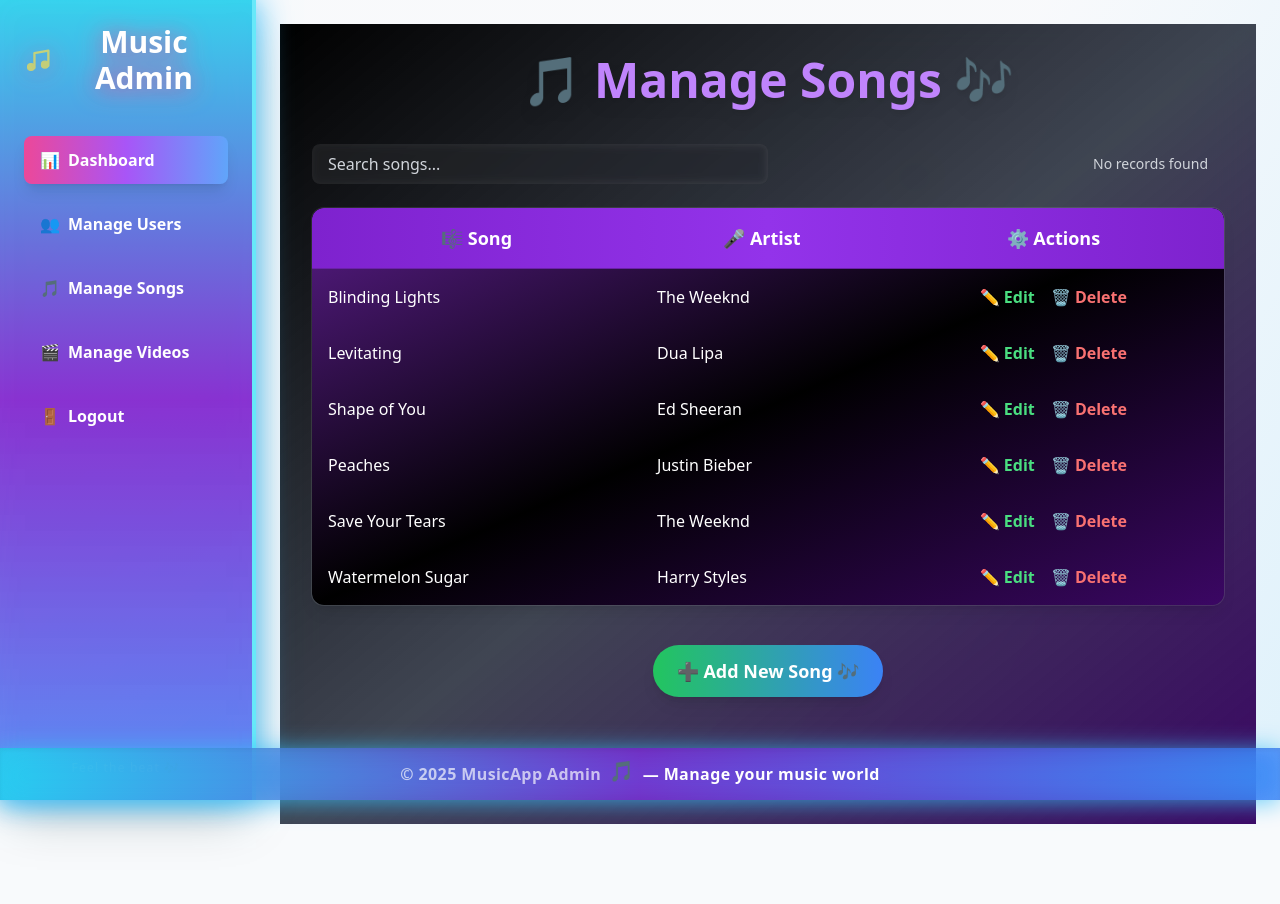
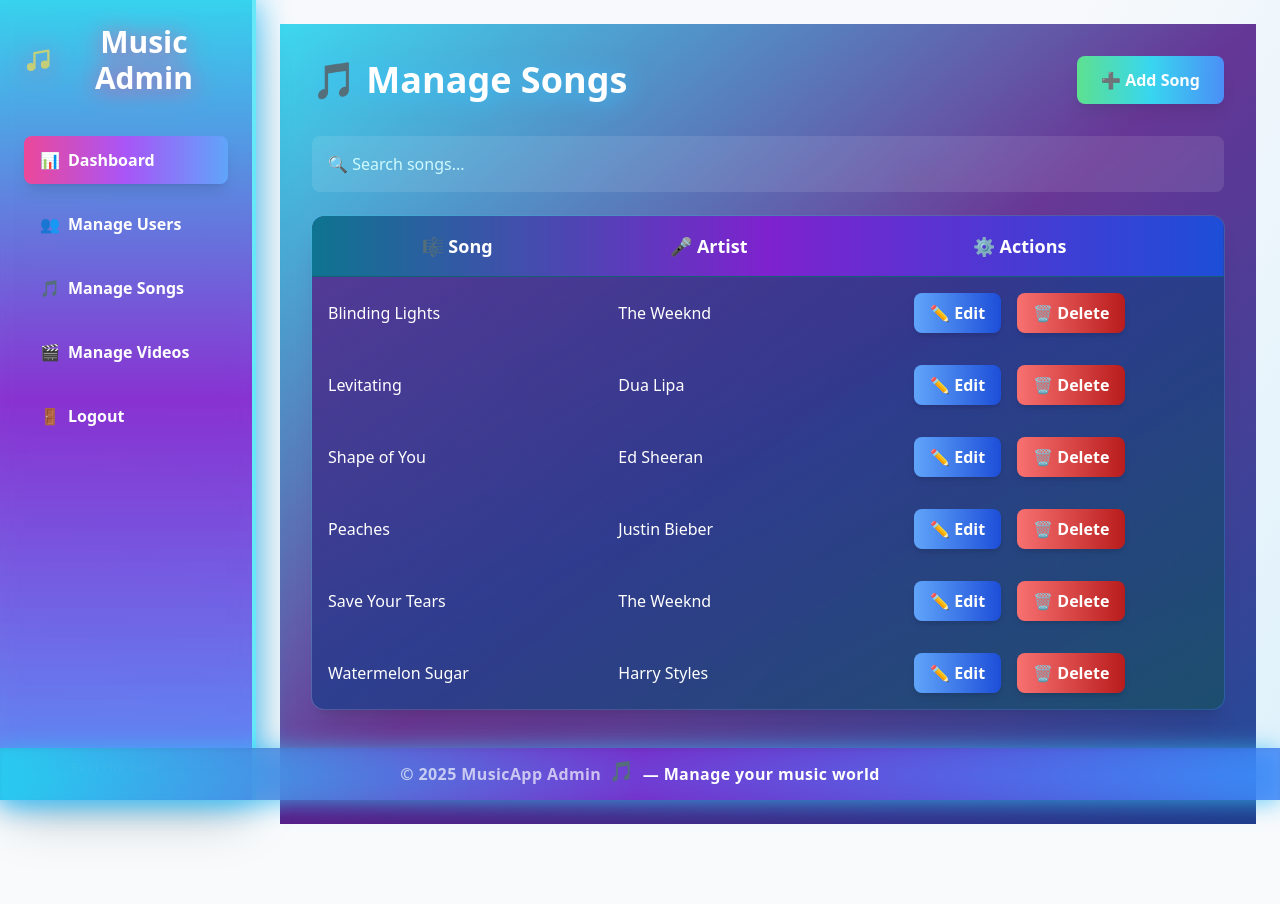
Before and after one commit to BoradDenish/django_music_app, a Django app: page /a/songs in a window 1280 px wide. Run offline with Django 5.2, Linux system fonts and the light colour scheme; some libraries are stand-ins or nearby versions.

Commit message:
change user and song design

```diff
--- a/music_admin/urls.py
+++ b/music_admin/urls.py
@@ -20,8 +20,8 @@ urlpatterns = [
     path('songs', views.admin_songs, name='admin_songs'),
     path('video', views.admin_video, name='admin_video'),
 
-    # path('songs/edit/<int:song_id>', views.edit_song, name='edit_song'),
-    # path('songs/delete/<int:song_id>', views.delete_song, name='delete_song'),
-    # path('songs/add', views.add_song, name='add_song'),
+    path('songs/add', views.add_song, name='add_song'),
+    path('songs/edit/<int:song_id>', views.edit_song, name='edit_song'),
+    path('songs/delete/<int:song_id>', views.delete_song, name='delete_song'),
 ]
 urlpatterns += static(settings.MEDIA_URL, document_root=settings.MEDIA_ROOT)
--- a/music_admin/views.py
+++ b/music_admin/views.py
@@ -55,12 +55,12 @@ def admin_dashboard(request):
 def admin_songs(request):
     # songs = Song.objects.all()
     songs = [
-        {"title": "Blinding Lights", "artist": "The Weeknd", "cover": "songs/blinding_lights.jpg"},
-        {"title": "Levitating", "artist": "Dua Lipa", "cover": "songs/levitating.jpg"},
-        {"title": "Shape of You", "artist": "Ed Sheeran", "cover": "songs/shape_of_you.jpg"},
-        {"title": "Peaches", "artist": "Justin Bieber", "cover": "songs/peaches.jpg"},
-        {"title": "Save Your Tears", "artist": "The Weeknd", "cover": "songs/save_your_tears.jpg"},
-        {"title": "Watermelon Sugar", "artist": "Harry Styles", "cover": "songs/watermelon_sugar.jpg"},
+        {"id": 1, "title": "Blinding Lights", "artist": "The Weeknd", "cover": "songs/blinding_lights.jpg"},
+        {"id": 2, "title": "Levitating", "artist": "Dua Lipa", "cover": "songs/levitating.jpg"},
+        {"id": 3, "title": "Shape of You", "artist": "Ed Sheeran", "cover": "songs/shape_of_you.jpg"},
+        {"id": 4, "title": "Peaches", "artist": "Justin Bieber", "cover": "songs/peaches.jpg"},
+        {"id": 5, "title": "Save Your Tears", "artist": "The Weeknd", "cover": "songs/save_your_tears.jpg"},
+        {"id": 6, "title": "Watermelon Sugar", "artist": "Harry Styles", "cover": "songs/watermelon_sugar.jpg"},
     ]
     return render(request, "admin/songs/admin_songs.html", {"songs": songs})
 
@@ -69,3 +69,27 @@ def delete_user(request):
 
 def admin_video(request):
     return render(request, "admin/videos/admin_videos.html")
+
+def add_song(request):
+    if request.method == "POST":
+        # Here you would handle the form submission to add a new song
+        # For now, we will just show a success message
+        messages.success(request, "Song added successfully!")
+        return redirect('admin_songs')  # Redirect to the songs page after adding
+
+    return render(request, "admin/songs/add_song.html")  # Render the add song form
+
+def edit_song(request, song_id):
+    # Here you would fetch the song by ID and handle the form submission
+    # For now, we will just show a success message
+    if request.method == "POST":
+        messages.success(request, "Song edited successfully!")
+        return redirect('admin_songs')  # Redirect to the songs page after editing
+
+    return render(request, "admin/songs/edit_song.html", {"song_id": song_id})  # Render the edit song form
+
+def delete_song(request, song_id):
+    # Here you would handle the deletion of the song by ID
+    # For now, we will just show a success message
+    messages.success(request, "Song deleted successfully!")
+    return redirect('admin_songs')  # Redirect to the songs page after deletion
--- a/templates/admin/songs/admin_songs.html
+++ b/templates/admin/songs/admin_songs.html
@@ -1,57 +1,46 @@
 {% extends 'admin/layout/admin_base.html' %}
-
-{% block title %}Manage Songs{% endblock %}
+{% block title %}🎵 Manage Songs{% endblock %}
 
 {% block content %}
-<div class="min-h-screen p-8 bg-gradient-to-br from-black via-gray-900/80 to-purple-950 text-white backdrop-blur-lg">
+<div class="min-h-screen p-8 bg-gradient-to-br from-cyan-400 via-purple-900 to-blue-900 text-white">
 
-    <h1 class="text-4xl md:text-5xl font-extrabold text-center mb-10 text-purple-400 drop-shadow-lg">
-        🎵 Manage Songs 🎶
-    </h1>
-
-    <div class="flex justify-between items-center mb-6">
-        <input type="text" placeholder="Search songs..." class="w-full md:w-1/2 px-4 py-2 bg-white/10 text-white placeholder-gray-300 rounded-lg backdrop-blur-sm focus:outline-none focus:ring-2 focus:ring-purple-500">
-
-        <div class="flex gap-4 items-center text-sm text-gray-300">
-            {% if songs.paginator.count > 0 %}
-                Showing {{ songs.start }} to {{ songs.end }} of {{ songs.paginator.count }} records
-            {% else %}
-                No records found
-            {% endif %}
-
-            <div class="flex gap-2">
-                {% if songs.has_previous %}
-                <a href="?page={{ songs.previous_page_number }}" class="px-4 py-2 bg-purple-600 text-white rounded-lg hover:bg-purple-500 transition">Previous</a>
-                {% endif %}
-                {% if songs.has_next %}
-                <a href="?page={{ songs.next_page_number }}" class="px-4 py-2 bg-purple-600 text-white rounded-lg hover:bg-purple-500 transition">Next</a>
-                {% endif %}
-            </div>
-        </div>
+    <div class="flex justify-between items-center mb-8">
+        <h1 class="text-4xl font-bold flex items-center gap-2 drop-shadow-[0_2px_12px_#38bdf8]">🎵 Manage Songs</h1>
+        <a href="{% url 'add_song' %}" class="px-6 py-3 bg-gradient-to-r from-green-400 via-cyan-400 to-blue-500 hover:scale-105 transition-transform text-white rounded-lg shadow-lg flex items-center gap-2 font-semibold">
+            ➕ Add Song
+        </a>
     </div>
 
-    <div class="overflow-hidden rounded-xl shadow-lg ring-1 ring-white/10 backdrop-blur-md">
-        <table class="w-full bg-gradient-to-br from-purple-900 via-black to-purple-950 text-white rounded-xl overflow-hidden">
+    <form method="get" class="mb-6">
+        <input type="text" name="search" value="{{ search_query }}" placeholder="🔍 Search songs..."
+            class="w-full p-4 rounded-lg bg-white/10 text-white placeholder-cyan-100 backdrop-blur-sm focus:outline-none focus:ring-2 focus:ring-cyan-400">
+    </form>
+
+    <div class="overflow-hidden rounded-xl shadow-xl ring-1 ring-cyan-400/20 backdrop-blur-md bg-white/5">
+        <table class="w-full bg-gradient-to-br from-purple-900/80 via-blue-900/80 to-cyan-900/80 text-white rounded-xl overflow-hidden">
             <thead>
-                <tr class="bg-gradient-to-r from-purple-700 via-purple-600 to-purple-700 text-white text-lg">
-                    <th class="p-4 border-b border-purple-800">🎼 Song</th>
-                    <th class="p-4 border-b border-purple-800">🎤 Artist</th>
-                    <th class="p-4 text-center border-b border-purple-800">⚙️ Actions</th>
+                <tr class="bg-gradient-to-r from-cyan-700 via-purple-700 to-blue-700 text-white text-lg">
+                    <th class="p-4 border-b border-cyan-800">🎼 Song</th>
+                    <th class="p-4 border-b border-cyan-800">🎤 Artist</th>
+                    <th class="p-4 text-center border-b border-cyan-800">⚙️ Actions</th>
                 </tr>
             </thead>
             <tbody>
                 {% for song in songs %}
-                <tr class="hover:bg-purple-800 transition-all duration-300">
+                <tr class="hover:bg-cyan-800/60 transition-all duration-300">
                     <td class="p-4 font-medium">{{ song.title }}</td>
                     <td class="p-4 font-medium">{{ song.artist }}</td>
                     <td class="p-4 text-center flex justify-center gap-4">
-                        <button onclick="openModal('editSongModal', '{{ song.title }}', '{{ song.artist }}')" class="text-green-400 hover:text-green-300 font-semibold transition">✏️ Edit</button>
-                        <button onclick="openModal('deleteConfirmModal', '{{ song.id }}')" class="text-red-400 hover:text-red-300 font-semibold transition">🗑️ Delete</button>
+                        <a href="{% url 'edit_song' song.id %}" class="px-4 py-2 bg-gradient-to-r from-blue-400 to-blue-700 text-white rounded-lg shadow-md hover:scale-105 transition font-semibold">✏️ Edit</a>
+                        <form method="POST" action="{% url 'delete_song' song.id %}" onsubmit="return confirm('Are you sure you want to delete this song?');">
+                            {% csrf_token %}
+                            <button type="submit" class="px-4 py-2 bg-gradient-to-r from-red-400 to-red-700 text-white rounded-lg shadow-md hover:scale-105 transition font-semibold">🗑️ Delete</button>
+                        </form>
                     </td>
                 </tr>
                 {% empty %}
                 <tr>
-                    <td colspan="3" class="p-6 text-center text-gray-400 text-lg bg-purple-800 rounded-lg">
+                    <td colspan="3" class="p-6 text-center text-cyan-200 text-lg bg-cyan-800/60 rounded-lg">
                         🚫 No songs found. Add some music!
                     </td>
                 </tr>
@@ -59,75 +48,5 @@
             </tbody>
         </table>
     </div>
-
-    <div class="text-center mt-10">
-        <button onclick="openModal('addSongModal')" class="inline-flex items-center gap-2 px-6 py-3 bg-gradient-to-r from-green-500 to-blue-500 hover:from-green-400 hover:to-blue-400 rounded-full shadow-lg text-white font-bold text-lg transition transform hover:scale-110">
-            ➕ Add New Song 🎶
-        </button>
-    </div>
 </div>
-
-<!-- Add Song Modal -->
-<div id="addSongModal" class="fixed inset-0 bg-black/60 hidden items-center justify-center">
-    <div class="bg-gray-800 p-8 rounded-lg w-96 shadow-xl transform transition-all scale-95">
-        <div class="flex justify-between items-center mb-4">
-            <h2 class="text-xl font-bold text-white">➕ Add Song</h2>
-            <button onclick="closeModal('addSongModal')" class="text-white text-2xl">❌</button>
-        </div>
-        <input type="text" placeholder="🎵 Song Title" class="w-full mb-4 p-3 bg-gray-700 text-white rounded-lg placeholder-gray-400">
-        <input type="text" placeholder="🎤 Artist" class="w-full mb-4 p-3 bg-gray-700 text-white rounded-lg placeholder-gray-400">
-        <input type="file" accept="audio/*" class="w-full mb-4 p-3 bg-gray-700 text-white rounded-lg">
-        <div class="flex justify-end gap-4">
-            <button onclick="closeModal('addSongModal')" class="px-4 py-2 bg-gray-600/80 text-white rounded-lg">Cancel</button>
-            <button class="px-4 py-2 bg-green-600/80 text-white rounded-lg">Save</button>
-        </div>
-    </div>
-</div>
-
-<!-- Edit Song Modal -->
-<div id="editSongModal" class="fixed inset-0 bg-black/60 hidden items-center justify-center">
-    <div class="bg-gray-800 p-8 rounded-lg w-96 shadow-xl transform transition-all scale-95">
-        <div class="flex justify-between items-center mb-4">
-            <h2 class="text-xl font-bold text-white">✏️ Edit Song</h2>
-            <button onclick="closeModal('editSongModal')" class="text-white text-2xl">❌</button>
-        </div>
-        <input type="text" id="editTitle" placeholder="🎵 Song Title" class="w-full mb-4 p-3 bg-gray-700 text-white rounded-lg placeholder-gray-400">
-        <input type="text" id="editArtist" placeholder="🎤 Artist" class="w-full mb-4 p-3 bg-gray-700 text-white rounded-lg placeholder-gray-400">
-        <div class="flex justify-end gap-4">
-            <button onclick="closeModal('editSongModal')" class="px-4 py-2 bg-gray-600/80 text-white rounded-lg">Cancel</button>
-            <button class="px-4 py-2 bg-blue-600/80 text-white rounded-lg">Update</button>
-        </div>
-    </div>
-</div>
-
-<!-- Delete Confirmation Modal -->
-<div id="deleteConfirmModal" class="fixed inset-0 bg-black/60 hidden items-center justify-center">
-    <div class="bg-gray-800 p-8 rounded-lg w-96 shadow-xl transform transition-all scale-95 text-white">
-        <h2 class="text-xl font-bold mb-4">❌ Confirm Deletion</h2>
-        <p class="mb-6">Are you sure you want to delete this song?</p>
-        <div class="flex justify-end gap-4">
-            <button onclick="closeModal('deleteConfirmModal')" class="px-4 py-2 bg-gray-600/80 text-white rounded-lg">Cancel</button>
-            <button class="px-4 py-2 bg-red-600/80 text-white rounded-lg">Delete</button>
-        </div>
-    </div>
-</div>
-
-<script>
-    function openModal(id, title = '', artist = '') {
-        const modal = document.getElementById(id);
-        modal.classList.remove('hidden');
-        modal.classList.add('flex');
-
-        if (id === 'editSongModal') {
-            document.getElementById('editTitle').value = title;
-            document.getElementById('editArtist').value = artist;
-        }
-    }
-
-    function closeModal(id) {
-        const modal = document.getElementById(id);
-        modal.classList.remove('flex');
-        modal.classList.add('hidden');
-    }
-</script>
 {% endblock %}
```
Also changed, not shown: templates/admin/songs/add_song.html (added, +29 -0 lines), templates/admin/songs/edit_song.html (added, +35 -0 lines), templates/admin/users/admin_users.html (+26 -29 lines), templates/admin/users/user_add.html (+10 -10 lines), templates/admin/users/user_edit.html (+11 -14 lines).
